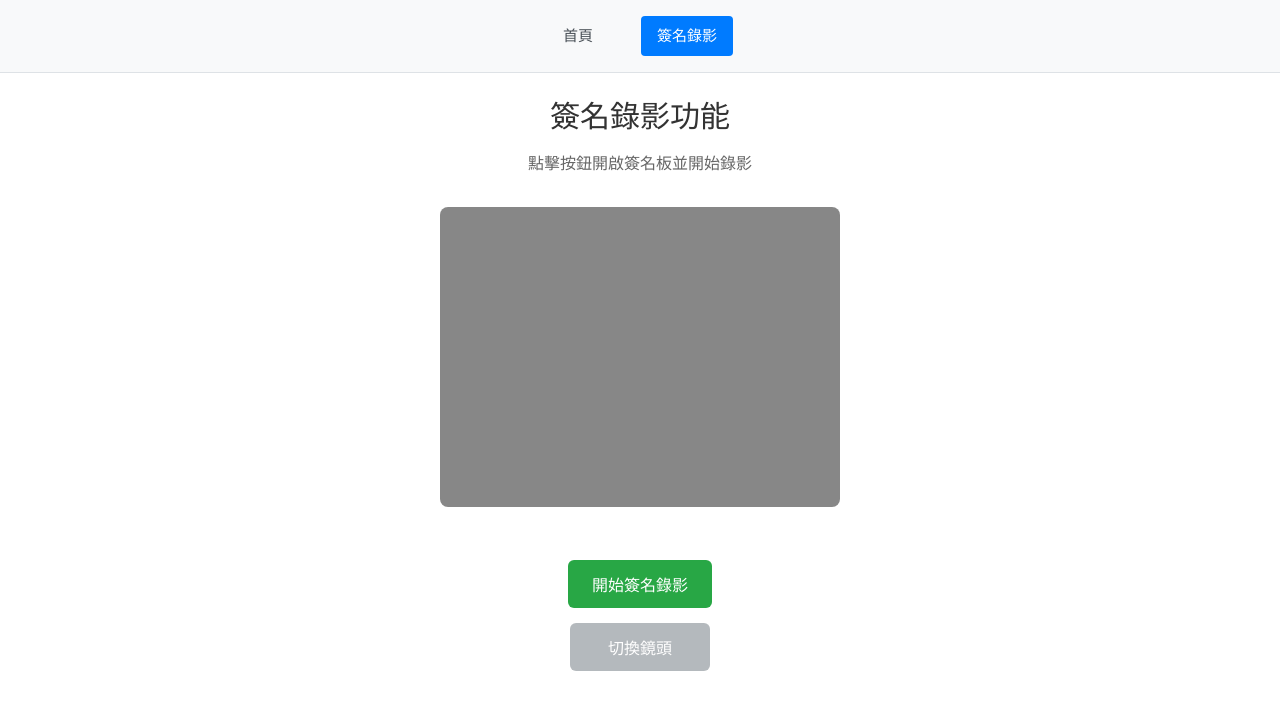
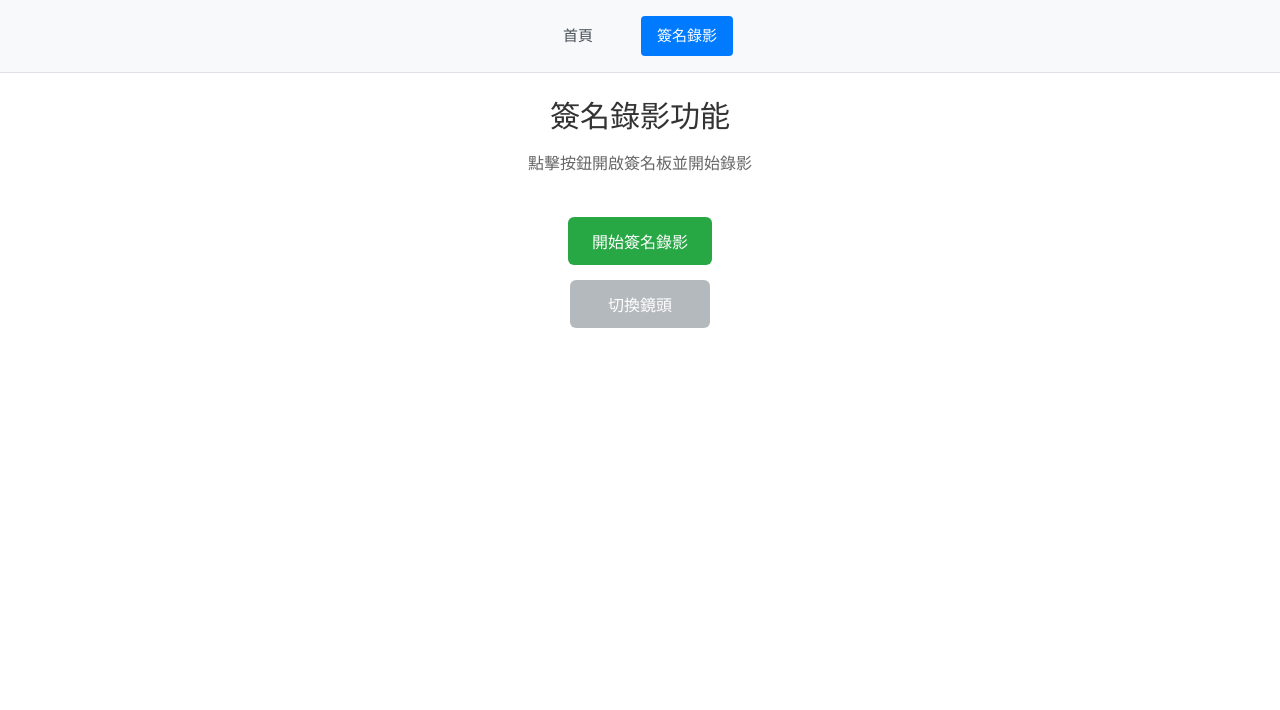
Before and after one commit to et20020223/camera-record-app, a Vue app: page /signature in a window 1280 px wide. Shown: the top 710 px of the page. Built offline with nearby package versions, Linux system fonts and the light colour scheme.

Commit message:
feat: 刪除預覽區域

```diff
--- a/src/views/SignatureView.vue
+++ b/src/views/SignatureView.vue
@@ -8,18 +8,6 @@
     <div class="main-content">
       <!-- 攝影機預覽區域 -->
       <div class="camera-section">
-        <div class="video-container">
-          <video
-            ref="video"
-            autoplay
-            playsinline
-            width="400"
-            height="300"
-            style="background: #111; border-radius: 8px; margin-bottom: 16px"
-            :style="{ opacity: cameraStarted ? 1 : 0.5 }"
-          ></video>
-        </div>
-
         <div class="camera-controls">
           <div class="camera-status" v-if="cameraStarted">
             <span class="status-indicator"></span>
```
